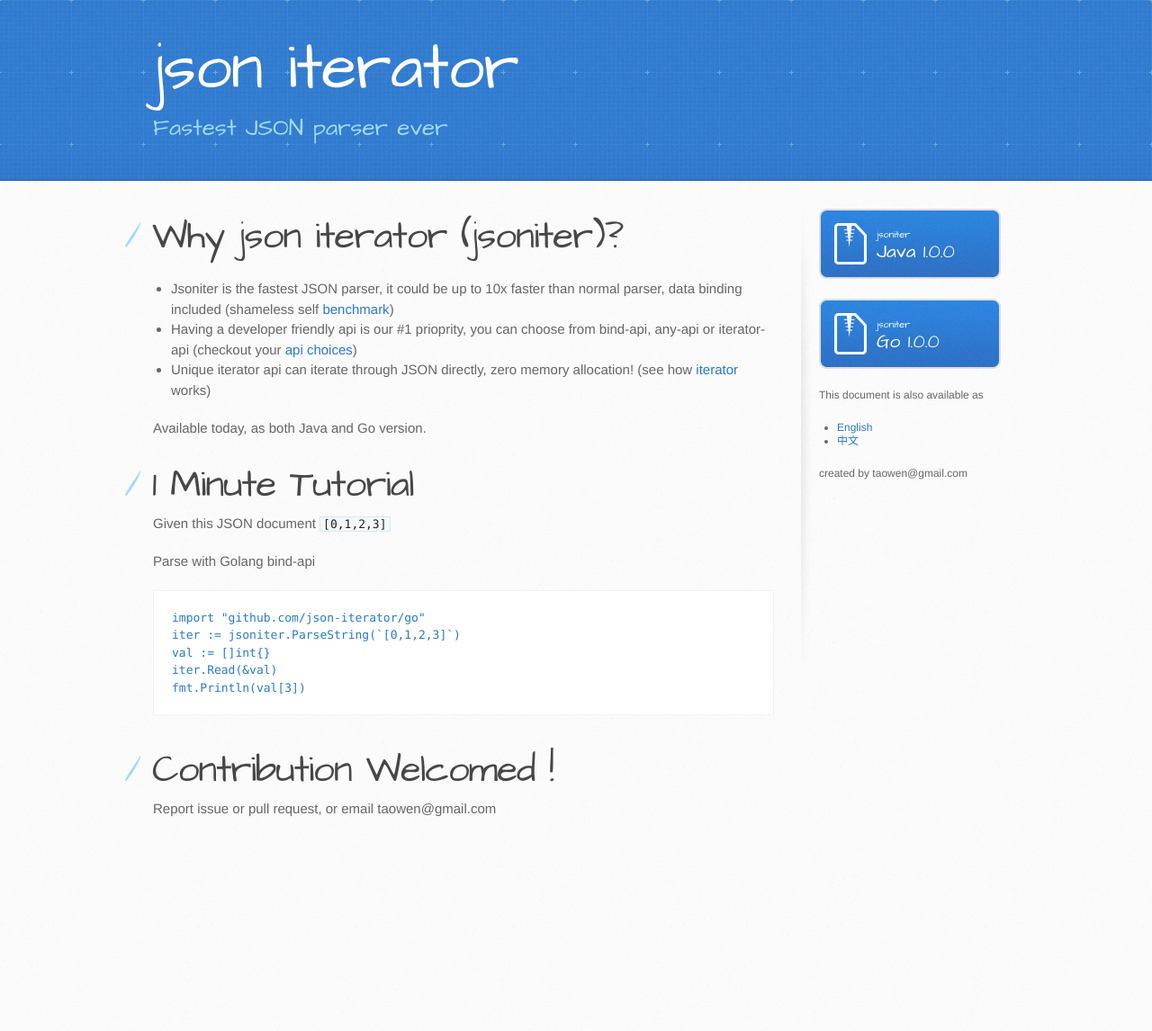
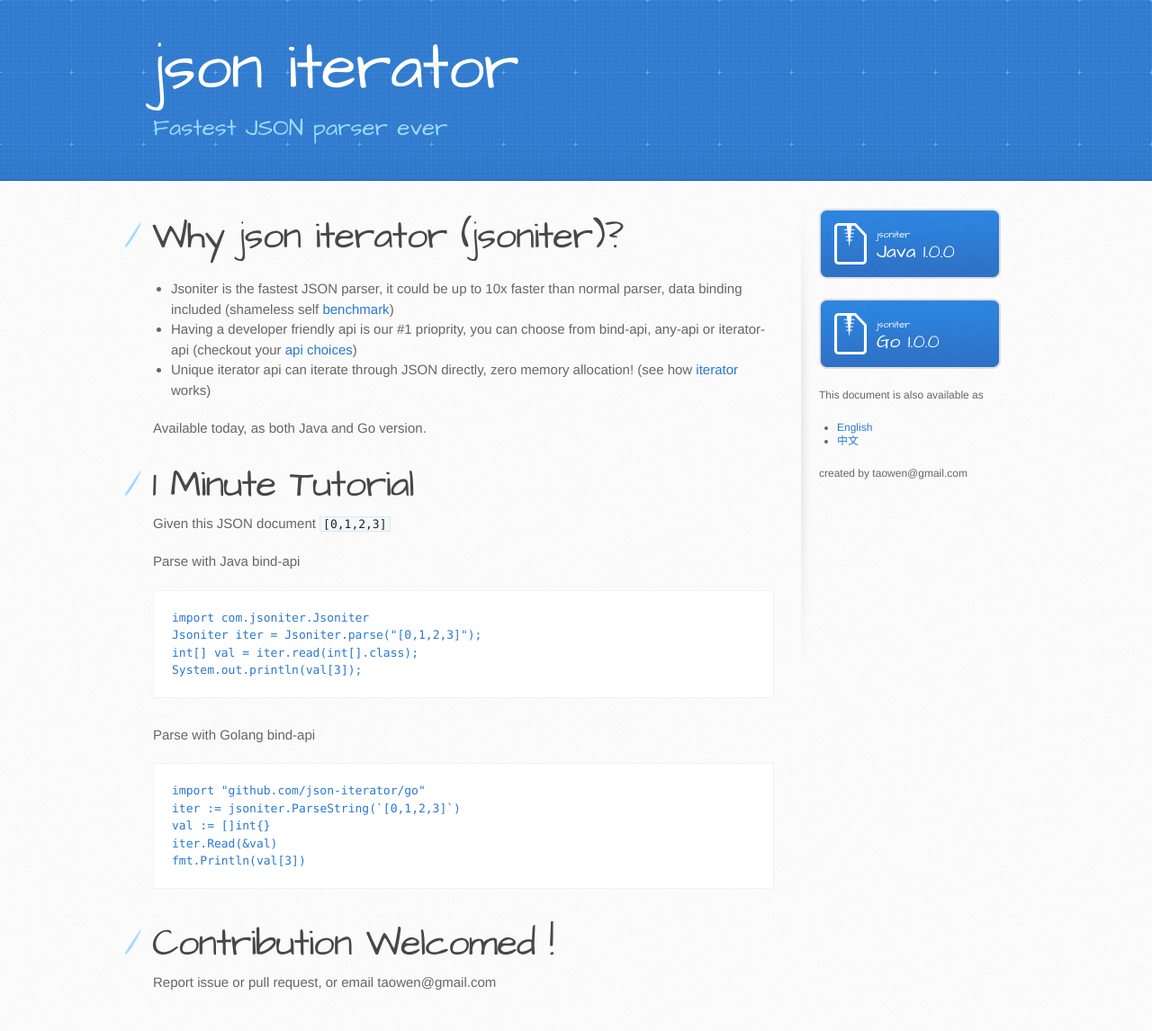
Before and after one commit to json-iterator/json-iterator.github.io, a Jekyll site: the page built from index.md, in a window 1280 px wide. Shown: the whole page at 90% size. Built offline with Jekyll 4.4.1, drawn with Linux system fonts in a browser that asks for light colours; comment, search, counter and statistics services are not loaded; before the commit the page ends 953 px from its top, so only the background shows below that.

Commit message:
Update index.md

````diff
--- a/index.md
+++ b/index.md
@@ -15,6 +15,15 @@ Available today, as both Java and Go version.
 
 Given this JSON document `[0,1,2,3]`
 
+Parse with Java bind-api
+
+```java
+import com.jsoniter.Jsoniter
+Jsoniter iter = Jsoniter.parse("[0,1,2,3]");
+int[] val = iter.read(int[].class);
+System.out.println(val[3]);
+```
+
 Parse with Golang bind-api
 
 ```go
````
